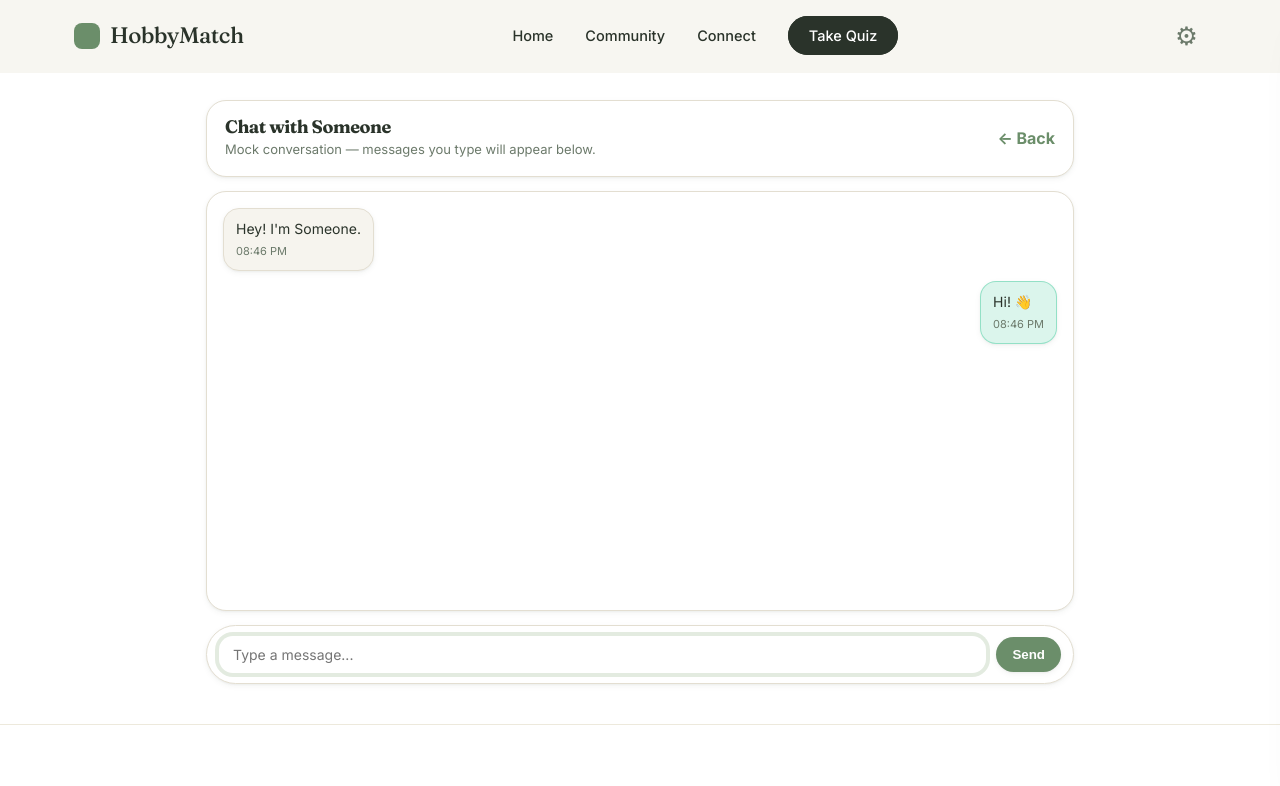
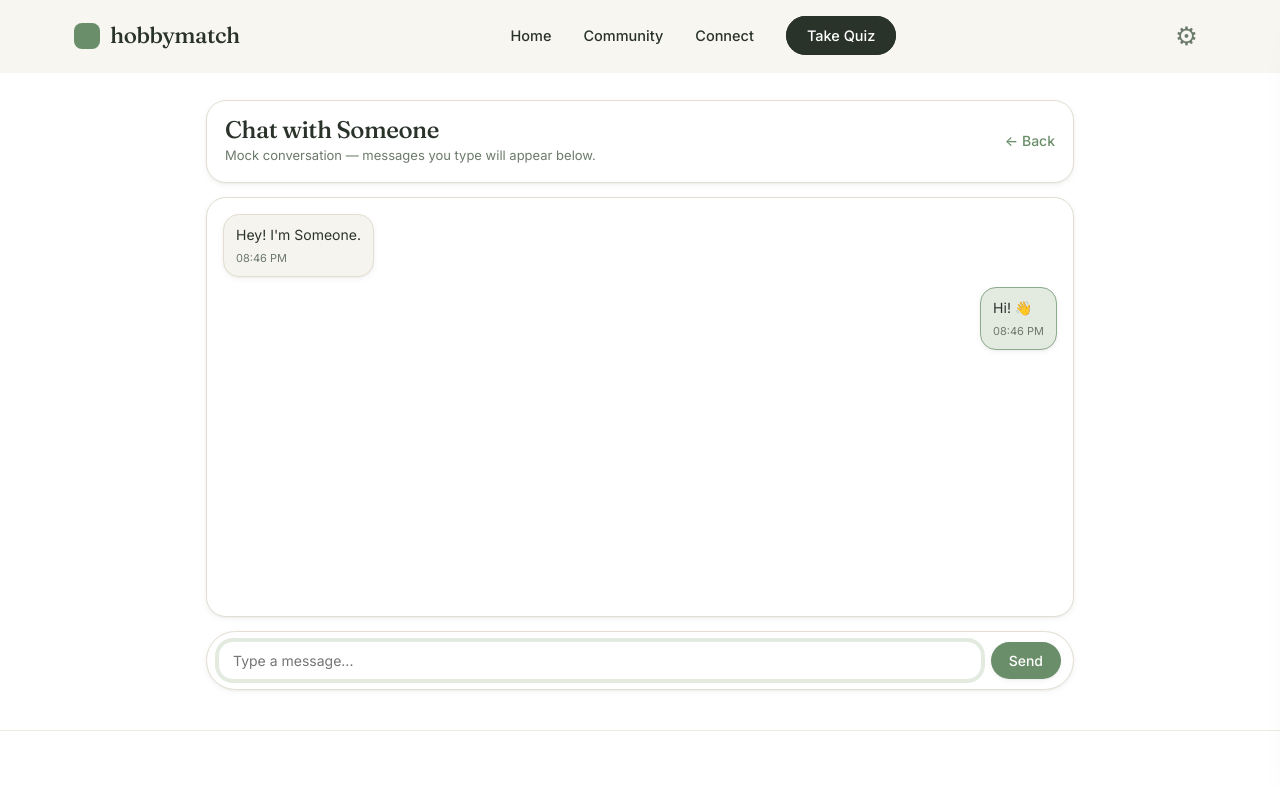
Before and after one commit to Samuel-Horner/Group-20-Software-Engineering-Project, a plain HTML site: page public/chat.html in a window 1280 px wide. Shown: the top 786 px of the page. Drawn offline with Linux system fonts and the light colour scheme; no server answers.

Commit message:
chat.html

```diff
--- a/public/chat.html
+++ b/public/chat.html
@@ -35,8 +35,10 @@
       }
 
       .chat-title h1 {
-        font-size: 18px;
-        font-weight: 800;
+        font-family: var(--font-serif);
+        font-size: 1.5rem;
+        font-weight: 500;
+        letter-spacing: -0.02em;
         color: var(--text-dark);
       }
 
@@ -47,7 +49,8 @@
 
       .back-link {
         text-decoration: none;
-        font-weight: 700;
+        font-weight: 500;
+        font-size: 14px;
         color: var(--primary-color);
       }
 
@@ -91,8 +94,9 @@
       }
 
       .msg-row.me .msg {
-        background: rgba(16, 185, 129, 0.15); /* green tint */
-        border-color: rgba(16, 185, 129, 0.35);
+        background: var(--primary-soft);
+        border-color: var(--primary-light);
+        color: var(--text-dark);
       }
 
       .msg-meta {
@@ -125,11 +129,13 @@
       .send-btn {
         border: none;
         cursor: pointer;
-        padding: 10px 16px;
-        border-radius: 999px;
+        padding: 10px 18px;
+        border-radius: var(--radius-pill);
         background: var(--primary-color);
         color: white;
-        font-weight: 800;
+        font-family: inherit;
+        font-size: 14px;
+        font-weight: 500;
         box-shadow: var(--shadow);
         transition: transform 0.06s ease, background 0.12s ease, box-shadow 0.12s ease;
       }
@@ -150,7 +156,7 @@
   <body>
     <nav class="navbar">
         <div class="nav-container">
-            <div class="logo">HobbyMatch</div>
+            <div class="logo">hobbymatch</div>
             <ul class="nav-links">
                 <li><a href="index_new.html">Home</a></li>
                 <li><a href="community.html">Community</a></li>
```
